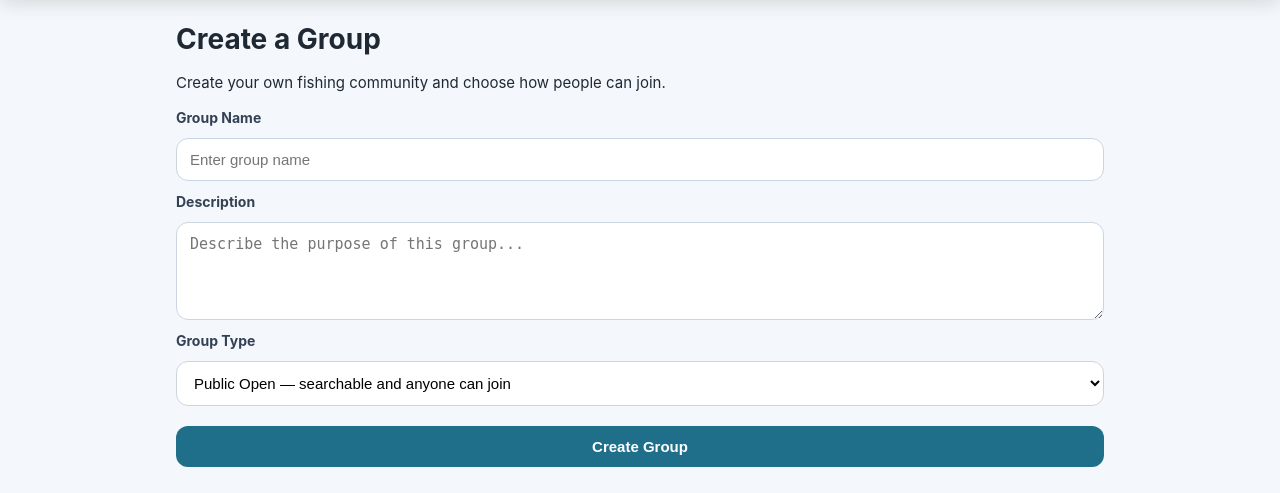
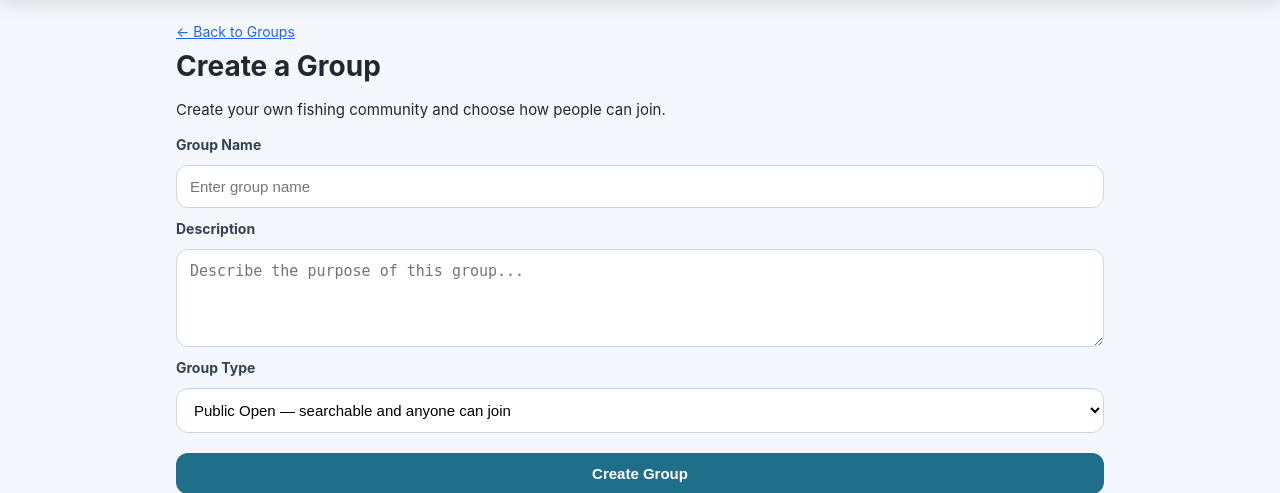
Before and after one commit to Skye-Zhu/dsci560-final, a Flask app: page /create_group in a window 1280 px wide. Shown: the part 62-555 px from the top of the page. Run offline with Flask 3, Linux system fonts and the light colour scheme; the visitor is signed in with stand-in values (Sample User, id 1).

Commit message:
update group page

```diff
--- a/templates/create_group.html
+++ b/templates/create_group.html
@@ -2,6 +2,9 @@
 
 {% block content %}
 <div class="section">
+    <a href="{{ url_for('group_list') }}" class="back-button">
+        ← Back to Groups
+    </a>
     <h1>Create a Group</h1>
     <p>Create your own fishing community and choose how people can join.</p>
 
```
Also changed, not shown: templates/groups.html (+6 -1 lines).
